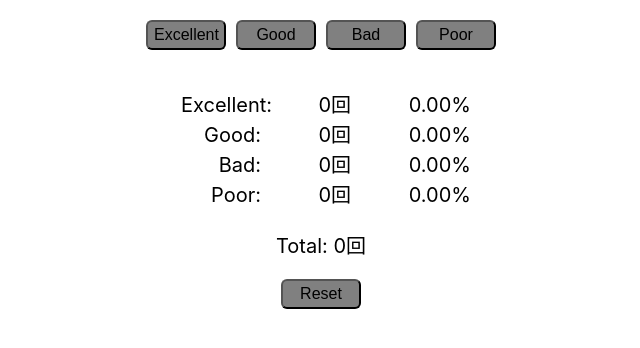
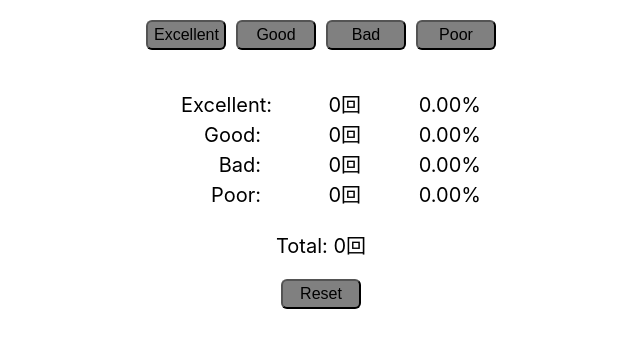
Before and after one commit to astatsuya/scout, a React (Create React App) app: page / in a window 1280 px wide. Shown: the top 348 px of the page, without its empty margins (319-959 px from the left). Built offline with nearby package versions, Linux system fonts and the light colour scheme.

Commit message:
Revised middle-container widh to 100px

```diff
--- a/src/App.css
+++ b/src/App.css
@@ -63,7 +63,7 @@ ul {
 .middle-container {
   float: left;
   text-align: right;
-  width: 90px;
+  width: 100px;
   line-height: 30px;
 }
 
```
